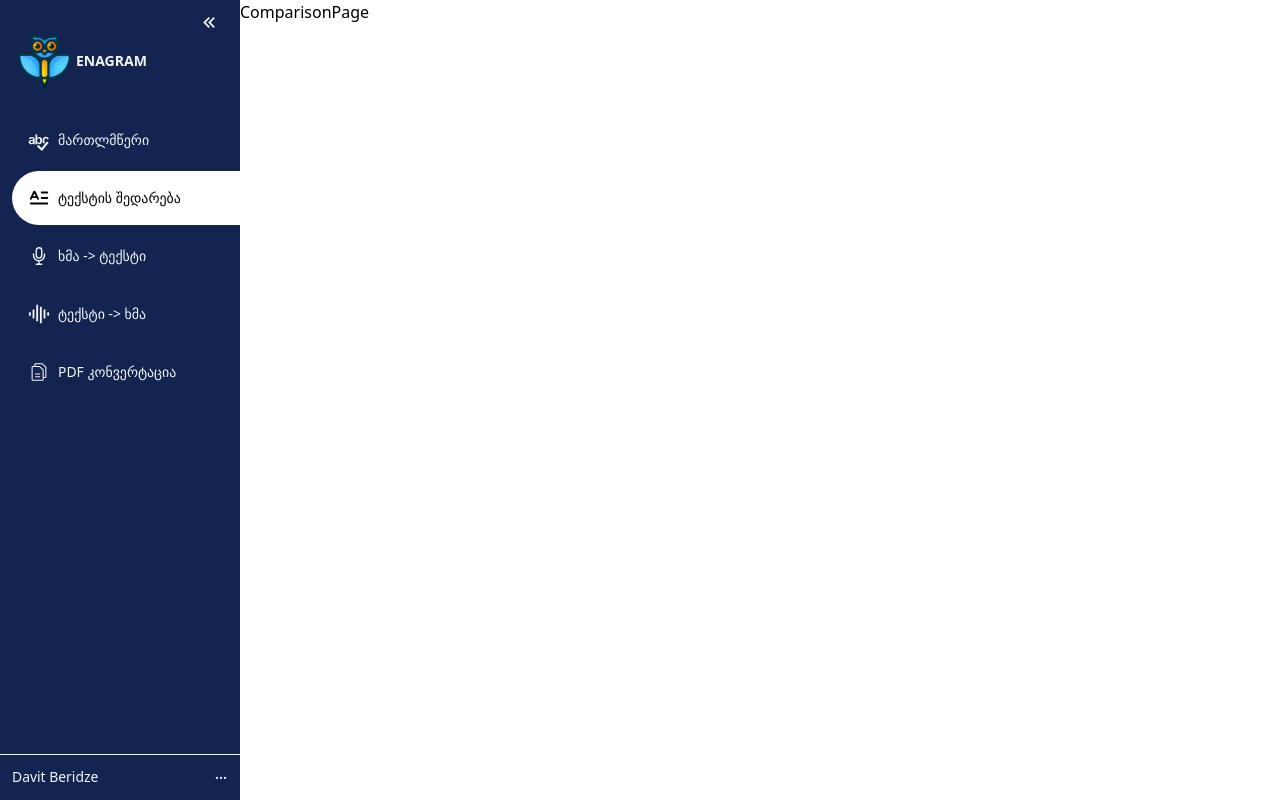
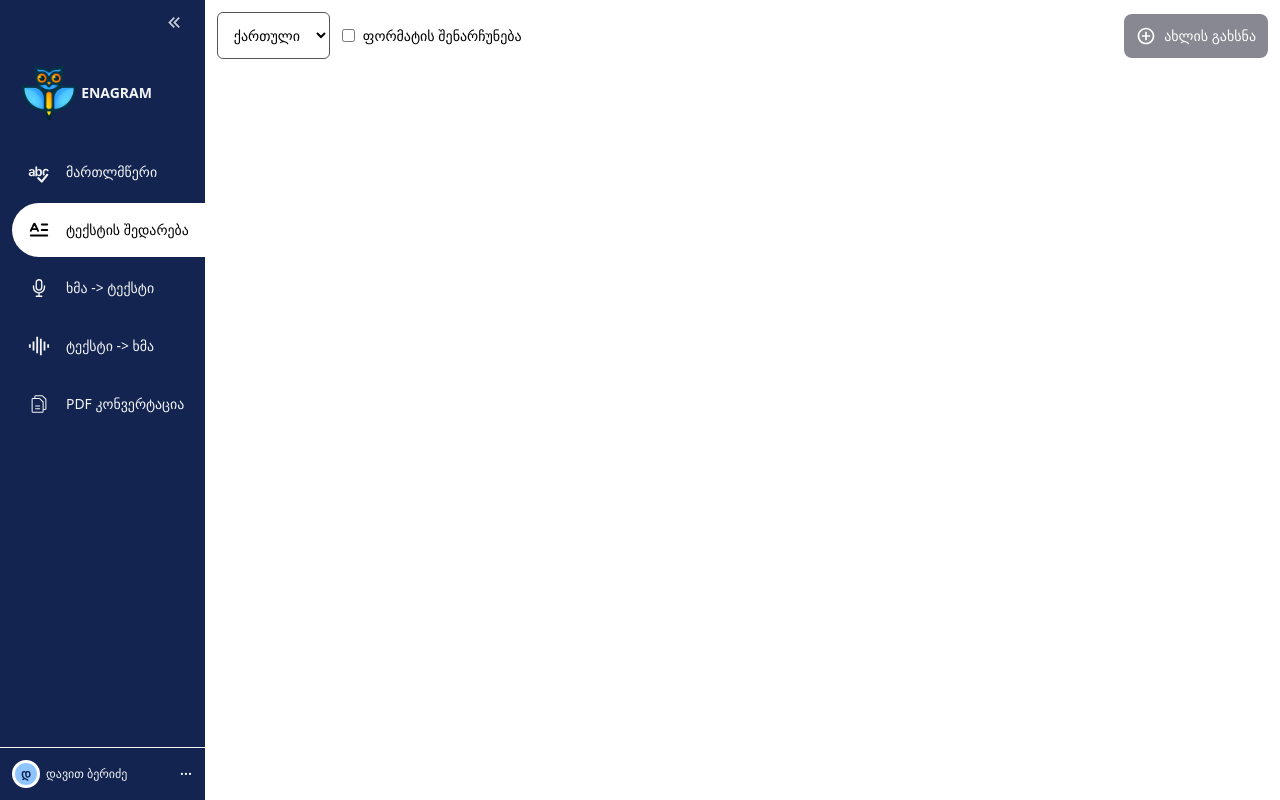
Before and after one commit to Beridze0/text-comparison, a React (Vite) app: page /comparison in a window 1280 px wide. Built offline with nearby package versions, Linux system fonts and the light colour scheme.

Commit message:
sidebar finished

```diff
--- a/src/Layout.jsx
+++ b/src/Layout.jsx
@@ -1,14 +1,17 @@
 import React from "react";
 import { Outlet } from "react-router-dom";
 import Sidebar from "./features/sidebar/components/Sidebar";
+import { SidebarProvider } from "./features/sidebar/SidebarContext";
 
 export default function Layout() {
   const user = { firstName: "Davit", lastName: "Beridze" };
 
   return (
-    <div className="flex">
-      <Sidebar />
-      <Outlet />
-    </div>
+    <SidebarProvider>
+      <div className="flex">
+        <Sidebar />
+        <Outlet />
+      </div>
+    </SidebarProvider>
   );
 }
--- /dev/null
+++ b/src/features/sidebar/SidebarContext.jsx
@@ -0,0 +1,18 @@
+import { createContext, useContext, useState } from "react";
+
+const SidebarContext = createContext();
+
+export function SidebarProvider({ children }) {
+  const [isOpen, setIsOpen] = useState(true);
+  const toggleSidebar = () => setIsOpen((prev) => !prev);
+
+  return (
+    <SidebarContext.Provider value={{ isOpen, toggleSidebar }}>
+      {children}
+    </SidebarContext.Provider>
+  );
+}
+
+export function useSidebar() {
+  return useContext(SidebarContext);
+}
--- a/src/features/sidebar/components/Sidebar.jsx
+++ b/src/features/sidebar/components/Sidebar.jsx
@@ -4,13 +4,29 @@ import SidebarHeader from "./SidebarHeader";
 import SidebarFooter from "./SidebarFooter";
 import SidebarNav from "./SidebarNav";
 import { RiArrowLeftDoubleFill } from "react-icons/ri";
+import { useSidebar } from "../SidebarContext";
 
 export default function Sidebar() {
-  const user = { firstName: "Davit", lastName: "Beridze" };
+  const user = { firstName: "დავით", lastName: "ბერიძე" };
+  const { isOpen, toggleSidebar } = useSidebar();
+
   return (
-    <div className="flex flex-col justify-between h-screen bg-[#132450] text-[0.87rem] text-gray-100 w-[240px]">
-      <div className="flex justify-end pt-3 px-5">
-        <RiArrowLeftDoubleFill size={21} className="cursor-pointer" />
+    <div
+      className={`flex flex-col justify-between h-screen bg-[#132450] text-[0.87rem] text-gray-100 transition-all duration-300 ${
+        isOpen ? "w-[240px]" : "w-[72px]"
+      }`}
+    >
+      <div
+        className={`${isOpen ? "justify-end" : "justify-center"}
+        flex items-center text-center py-3  `}
+        onClick={toggleSidebar}
+      >
+        <RiArrowLeftDoubleFill
+          size={21}
+          className={`cursor-pointer  transition-transform duration-300 mx-5 opacity-80 ${
+            !isOpen && "rotate-180"
+          }`}
+        />
       </div>
 
       <SidebarHeader />
--- a/src/features/sidebar/components/SidebarFooter.jsx
+++ b/src/features/sidebar/components/SidebarFooter.jsx
@@ -1,11 +1,29 @@
 import React from "react";
 import { HiOutlineDotsHorizontal } from "react-icons/hi";
+import Avatar from "../../../ui/Avatar";
+import { useSidebar } from "../SidebarContext";
 
 export default function SidebarFooter({ user }) {
+  const { isOpen } = useSidebar();
   return (
-    <div className="border-t flex items-center justify-between p-3">
-      <span>{`${user.firstName} ${user.lastName}`}</span>
-      <HiOutlineDotsHorizontal />
+    <div
+      className={`${
+        isOpen
+          ? "border-t flex items-center justify-between p-3 duration-300 transition-all"
+          : "hidden"
+      }`}
+    >
+      <div className="flex items-center gap-1.5">
+        <Avatar name={user.firstName} />
+
+        <span
+          className={`transition-all duration-300 overflow-hidden whitespace-nowrap text-xs ${
+            isOpen ? "opacity-100 w-auto" : "opacity-0 w-0 ml-0"
+          }`}
+        >{`${user.firstName} ${user.lastName}`}</span>
+      </div>
+
+      {isOpen && <HiOutlineDotsHorizontal />}
     </div>
   );
 }
--- a/src/features/sidebar/components/SidebarHeader.jsx
+++ b/src/features/sidebar/components/SidebarHeader.jsx
@@ -1,11 +1,23 @@
 import React from "react";
 import companyLogo from "../../../assets/company-logo3.png";
+import { useSidebar } from "../SidebarContext";
 
 export default function SidebarHeader() {
+  const { isOpen } = useSidebar();
   return (
-    <div className="flex items-center gap-1 px-4">
-      <img src={companyLogo} alt="Company Logo" className="w-14 h-14" />
-      <h1 className="uppercase text-sm font-bold">Enagram</h1>
+    <div
+      className={`flex items-center gap-1 mt-5 px-5 ${
+        !isOpen && "justify-center"
+      }`}
+    >
+      <img
+        src={companyLogo}
+        alt="Company Logo"
+        className={` transition-all duration-300 overflow-hidden${
+          isOpen ? "w-14 h-14 " : "w-8 h-8"
+        }`}
+      />
+      {isOpen && <h1 className="uppercase text-sm font-bold">Enagram</h1>}
     </div>
   );
 }
--- a/src/features/sidebar/components/SidebarItem.jsx
+++ b/src/features/sidebar/components/SidebarItem.jsx
@@ -1,7 +1,9 @@
 import React from "react";
 import { NavLink } from "react-router-dom";
+import { useSidebar } from "../SidebarContext";
 
 export default function SidebarItem({ label, icon: Icon, link }) {
+  const { isOpen } = useSidebar();
   return (
     <NavLink
       to={link}
@@ -12,7 +14,15 @@ export default function SidebarItem({ label, icon: Icon, link }) {
       }
     >
       <Icon size={22} />
-      <span>{label}</span>
+      {isOpen && (
+        <span
+          className={`transition-all duration-300 overflow-hidden whitespace-nowrap ${
+            isOpen ? "opacity-100 w-auto ml-2" : "opacity-0 w-0 ml-0"
+          }`}
+        >
+          {label}
+        </span>
+      )}
     </NavLink>
   );
 }
--- a/src/pages/ComparisonPage.jsx
+++ b/src/pages/ComparisonPage.jsx
@@ -1,5 +1,30 @@
 import React from "react";
+import { BiPlusCircle } from "react-icons/bi";
 
 export default function ComparisonPage() {
-  return <div>ComparisonPage</div>;
+  return (
+    <div className="p-3 w-full text-sm">
+      {/* Head */}
+      <div className="flex items-center justify-between ">
+        <div className="flex items-center gap-3">
+          <select
+            name="languages"
+            className=" border border-[#51555B] p-3  rounded-md"
+          >
+            <option value="georgian">ქართული</option>
+            <option value="english">English</option>
+          </select>
+
+          <label className="flex items-center gap-2 cursor-pointer">
+            <input type="checkbox" />
+            <span>ფორმატის შენარჩუნება</span>
+          </label>
+        </div>
+        <div className="flex items-center gap-2  p-3 rounded-lg bg-[#383A4899] text-white">
+          <BiPlusCircle size={20} />
+          <span>ახლის გახსნა</span>
+        </div>
+      </div>
+    </div>
+  );
 }
--- /dev/null
+++ b/src/ui/Avatar.jsx
@@ -0,0 +1,17 @@
+import React from "react";
+
+export default function Avatar({ src, name }) {
+  const initial = name?.[0] ?? "?";
+
+  return (
+    <div className="w-7 h-7 flex items-center justify-center rounded-full bg-blue-300 text-[#132450] font-semibold overflow-hidden border-[3px] border-white">
+      {src ? (
+        <img src={src} alt={name} className="w-full h-full object-cover" />
+      ) : (
+        <span className="text-xs leading-none flex items-center justify-center">
+          {initial}
+        </span>
+      )}
+    </div>
+  );
+}
```
